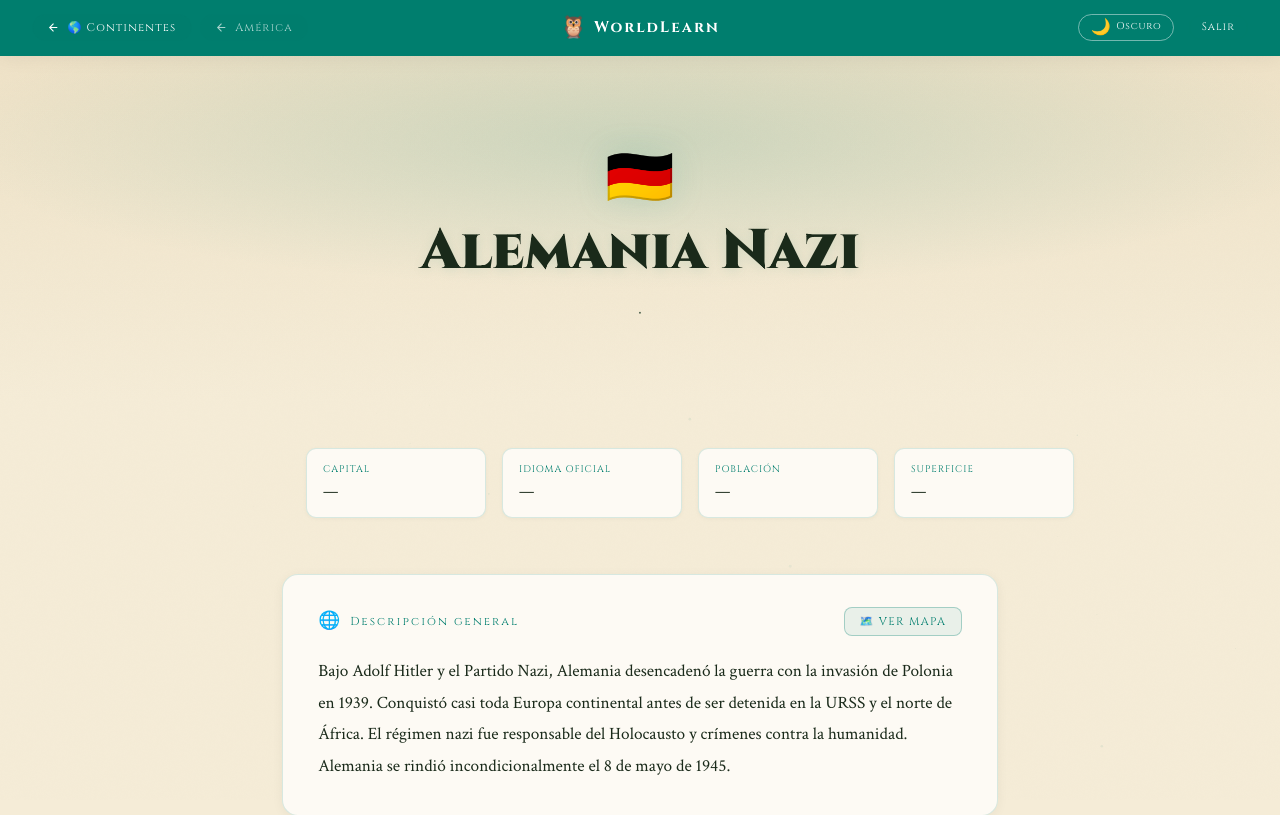
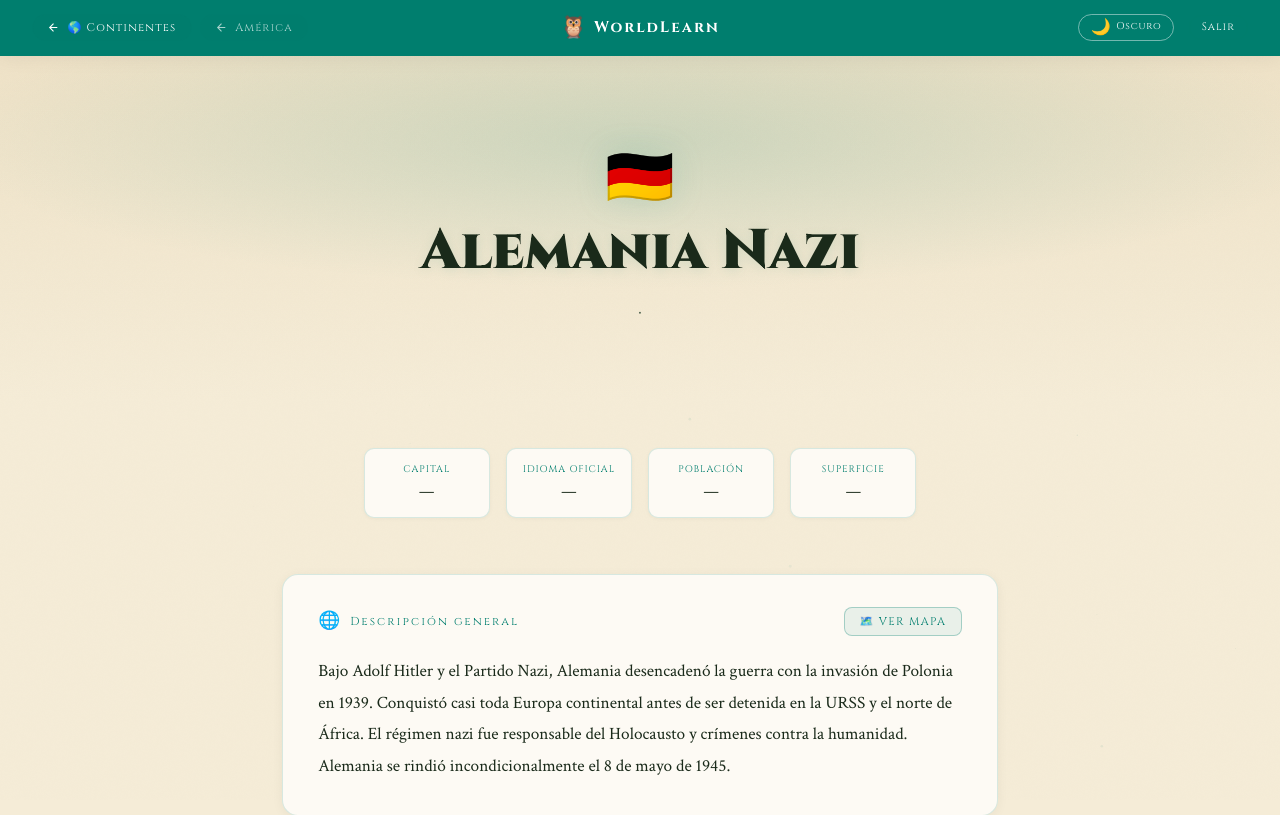
Before and after one commit to luissss-del/Proyecto11, a Django app: template login/templates/detalle_pais_seccion.html in a window 1280 px wide. Shown: the top 815 px of the page. Run offline with Django 5.2, Linux system fonts and the light colour scheme; the template is opened without the code that fills it: values that come from a table or form of the project are taken from there, others are empty; data comes from the database, SQL or seed files in the repository; some web fonts are replaced.

Commit message:
Fix pais datos grid mobile layout

```diff
--- a/epocas/static/epocas/css/epocas.css
+++ b/epocas/static/epocas/css/epocas.css
@@ -483,18 +483,28 @@ body{
 .pais-card__capital{font-family:'Crimson Text',serif;font-size:.8rem;color:var(--text-dim);}
 
 .pais-datos-grid{
-  display:grid;grid-template-columns:repeat(auto-fill,minmax(180px,1fr));
+  display:grid;
+  grid-template-columns:repeat(2, 1fr);
   gap:1rem;max-width:860px;margin:0 auto 1.5rem;padding:0 1.5rem;
+}
+@media(min-width:600px){
+  .pais-datos-grid{ grid-template-columns:repeat(4,1fr); }
 }
 .pais-dato{
   background:#FDFAF4;border:1px solid rgba(0,126,110,.15);
   border-radius:10px;padding:.9rem 1rem;box-shadow:0 1px 4px rgba(0,0,0,.04);
+  text-align:center;
 }
 .pais-dato__label{
   display:block;font-family:'Cinzel',serif;font-size:.6rem;letter-spacing:.1em;
   text-transform:uppercase;color:#007E6E;margin-bottom:.3rem;
 }
 .pais-dato__valor{font-family:'Crimson Text',serif;font-size:1rem;color:var(--text-lt);}
+[data-theme="dark"] .pais-dato{
+  background:transparent;
+  border-color:rgba(78,205,196,.14);
+  box-shadow:none;
+}
 
 /* ── Nav botones países ─────────────────────────────── */
 .pais-nav{display:flex;align-items:center;gap:.8rem;padding:1.5rem 2rem;position:relative;z-index:10;max-width:860px;margin:0 auto;}
```
